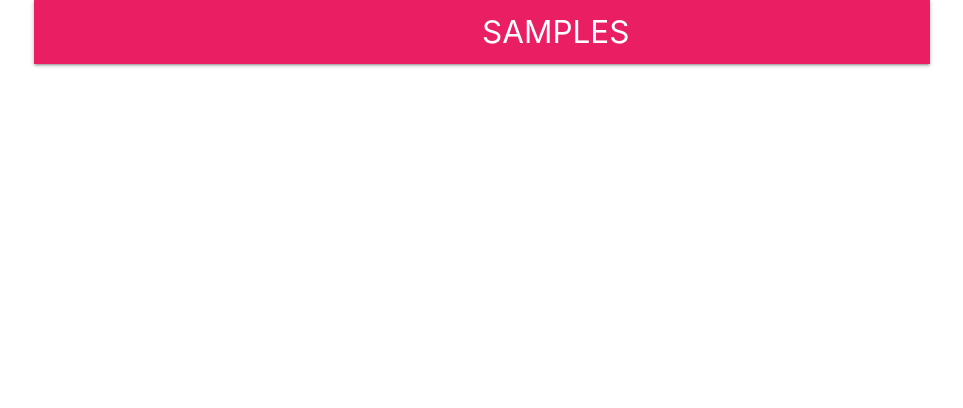
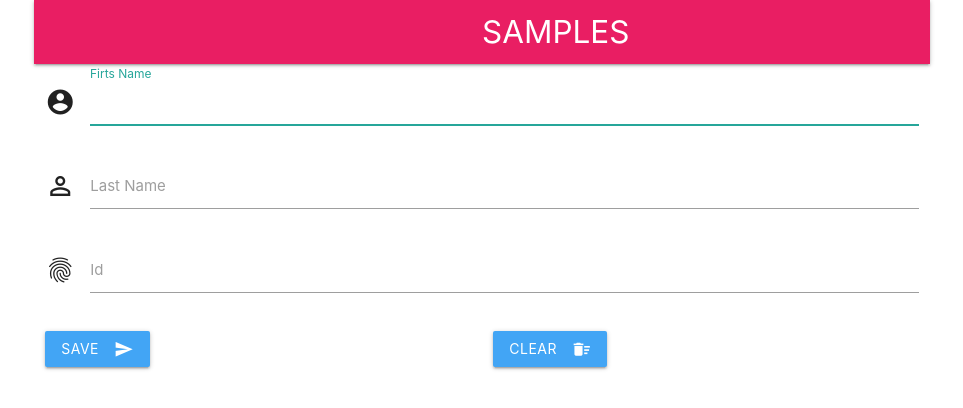
Before and after one commit to saaibi/LACMA, a React app: page /samples in a window 1280 px wide. Shown: the top 408 px of the page, without its empty margins (158-1121 px from the left). Built offline with nearby package versions, Linux system fonts and the light colour scheme.

Commit message:
Sample Component

```diff
--- /dev/null
+++ b/app/src/js/components/Samples/Form/Partials/ActionBar.jsx
@@ -0,0 +1,28 @@
+import React from 'react';
+
+import Save from '../../../Common/Button';
+import Clean from '../../../Common/Button';
+
+const ActionBar = (props) => (
+	<div className="center-aling">
+		<div className="input-field col s6">
+			<Save
+				className="waves-effect waves-light blue lighten-1 btn"
+				texto="Save"
+				icon="send"
+				classNameIcon="right"
+				onClick={props.createClient}
+			/>
+		</div>
+		<div className="input-field col s6">
+			<Clean
+				className="waves-effect waves-light blue lighten-1 btn"
+				texto="Clear"
+				icon="delete_sweep"
+				classNameIcon="right"
+			/>
+		</div>
+	</div>
+);
+
+export default ActionBar;
--- /dev/null
+++ b/app/src/js/components/Samples/Form/Partials/Fields.jsx
@@ -0,0 +1,39 @@
+import React from 'react';
+
+import FirtsName from '../../../Common/Input';
+import LastsName from '../../../Common/Input';
+import Id from '../../../Common/Input';
+
+const Fields = (props) => (
+	<div>
+		<FirtsName
+			id="firts_name"
+			name="firstName"
+			text="Firts Name"
+			autoFocus={true}
+			icon="account_circle"
+			classNameIcon="prefix"
+			onChange={props.loadClient}
+		/>
+
+		<LastsName
+			id="last_name"
+			name="lastName"
+			text="Last Name"
+			icon="perm_identity"
+			classNameIcon="prefix"
+			onChange={props.loadClient}
+		/>
+		<Id
+			id="client_id"
+			name="client_id"
+			text="Id"
+			icon="fingerprint"
+			classNameIcon="prefix"
+			onChange={props.loadClient}
+		/>
+
+	</div>
+);
+
+export default Fields;
--- /dev/null
+++ b/app/src/js/components/Samples/Form/index.jsx
@@ -0,0 +1,13 @@
+import React from 'react';
+
+import Fields from './Partials/Fields';
+import ActionBar from './Partials/ActionBar';
+
+const Form = (props) => (
+	<div className="row">
+		<Fields loadClient={props.loadClient} />
+		<ActionBar createClient={props.createClient} />
+	</div>
+);
+
+export default Form;
--- a/app/src/js/components/Samples/RoutComp.jsx
+++ b/app/src/js/components/Samples/RoutComp.jsx
@@ -2,12 +2,14 @@ import React,{Component} from 'react';
 import { connect } from "react-redux";
 
 import AppHeader from '../AppHeader';
+import Sample from '.';
 
 class AppSample extends Component {
 	render() {
 		return (
 			<div className="container">
 				<AppHeader name="SAMPLES" />
+				<Sample />
 			</div>
 		);
 	}
--- /dev/null
+++ b/app/src/js/components/Samples/index.jsx
@@ -0,0 +1,37 @@
+import React, { Component } from 'react'
+import PropTypes from 'prop-types'
+import { connect } from 'react-redux'
+
+import Form from './Form';
+
+class Sample extends Component {
+    state = {
+
+    }
+
+    createSample = (params) => {
+
+    }
+
+    loadSample = (params) => {
+
+    }
+
+    render() {
+        return (
+            <div className="row">
+                <Form createSample={this.createSample} loadSample={this.loadSample} />
+            </div>
+        )
+    }
+}
+
+const mapStateToProps = (state) => ({
+
+})
+
+const mapDispatchToProps = {
+
+}
+
+export default connect(mapStateToProps, mapDispatchToProps)(Sample)
```
